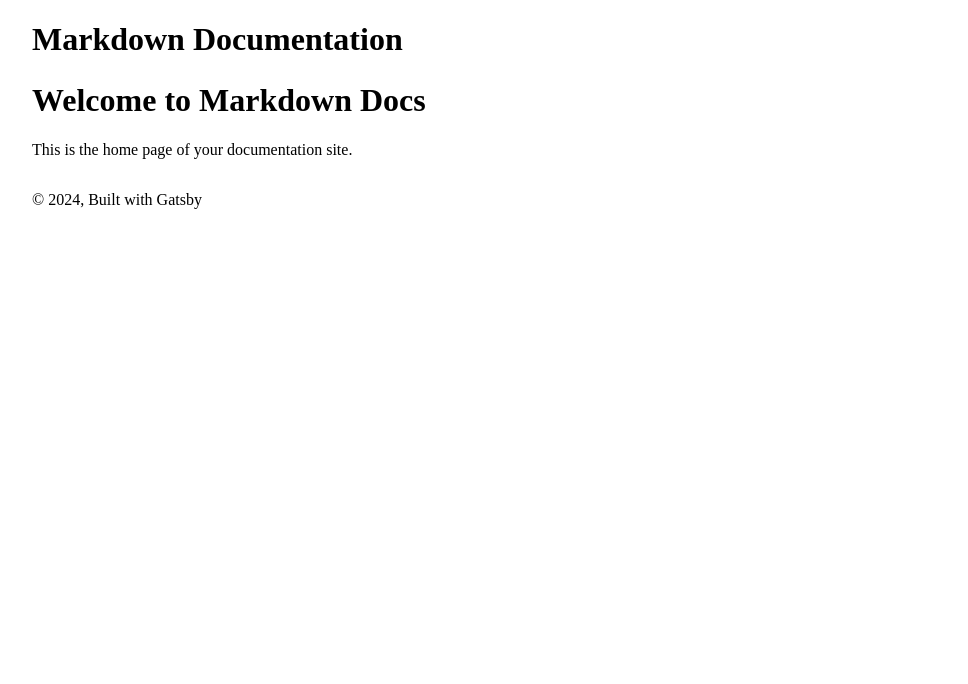
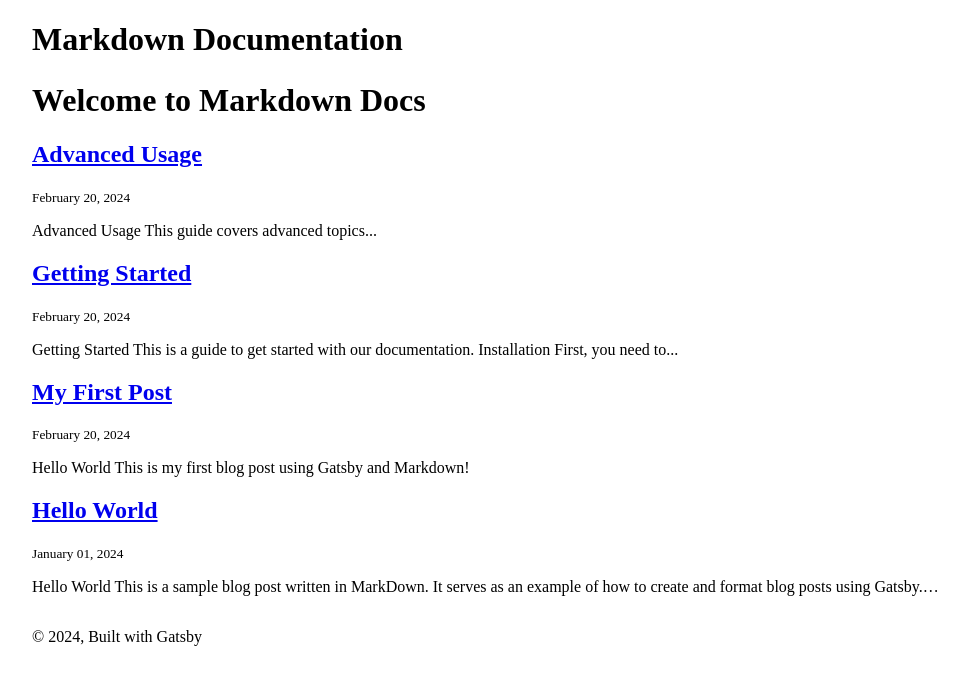
Before and after one commit to susumutomita/Gatsby-investigation, a Gatsby site: page / in a window 1280 px wide. Shown: the whole page, without its empty margins (128-1096 px from the left). Built offline with nearby package versions, Linux system fonts and the light colour scheme; Gatsby itself is replaced by a stand-in of ours.

Commit message:
add pagelinks

```diff
--- /dev/null
+++ b/content/docs/advanced-usage.md
@@ -0,0 +1,9 @@
+---
+title: "Advanced Usage"
+date: "2024-02-20"
+slug: "/docs/advanced-usage"
+---
+
+# Advanced Usage
+
+This guide covers advanced topics...
--- /dev/null
+++ b/content/docs/getting-started.md
@@ -0,0 +1,13 @@
+---
+title: "Getting Started"
+date: "2024-02-20"
+slug: "/docs/getting-started"
+---
+
+# Getting Started
+
+This is a guide to get started with our documentation.
+
+## Installation
+
+First, you need to...
--- a/src/pages/index.js
+++ b/src/pages/index.js
@@ -1,13 +1,44 @@
 import React from 'react'
+import { graphql, Link } from 'gatsby'
 import Layout from '../components/layout'
 
-const IndexPage = () => {
+const IndexPage = ({ data }) => {
+  const posts = data.allMarkdownRemark.nodes
+
   return (
     <Layout>
       <h1>Welcome to Markdown Docs</h1>
-      <p>This is the home page of your documentation site.</p>
+      <div>
+        {posts.map(post => (
+          <article key={post.id}>
+            <h2>
+              <Link to={post.frontmatter.slug || `/post/${post.id}`}>
+                {post.frontmatter.title}
+              </Link>
+            </h2>
+            <small>{post.frontmatter.date}</small>
+            <p>{post.excerpt}</p>
+          </article>
+        ))}
+      </div>
     </Layout>
   )
 }
 
+export const query = graphql`
+  query {
+    allMarkdownRemark(sort: { frontmatter: { date: DESC } }) {
+      nodes {
+        id
+        excerpt
+        frontmatter {
+          title
+          date(formatString: "MMMM DD, YYYY")
+          slug
+        }
+      }
+    }
+  }
+`
+
 export default IndexPage
```
